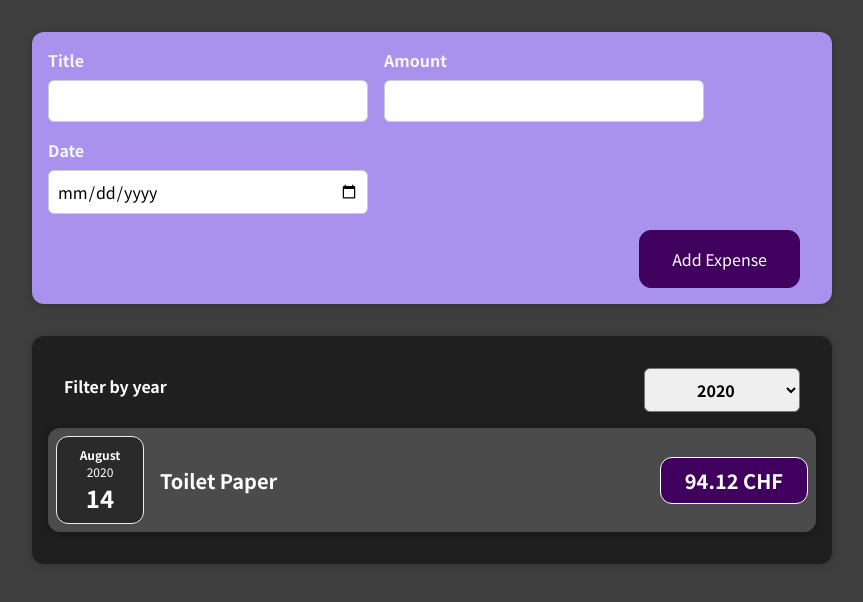
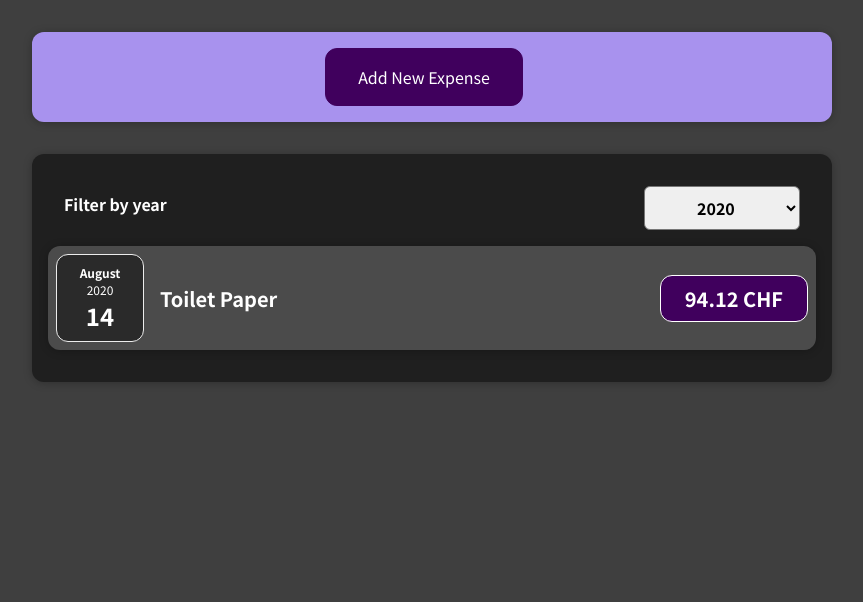
Before and after one commit to abeerance/Expense-list, a React (Create React App) app: page / in a window 1280 px wide. Shown: the top 602 px of the page, without its empty margins (208-1071 px from the left). Built offline with nearby package versions, Linux system fonts and the light colour scheme.

Commit message:
Conditional return statements and adding Cancel button in the form

```diff
--- a/src/components/Expenses/ExpenseItem.js
+++ b/src/components/Expenses/ExpenseItem.js
@@ -6,13 +6,17 @@
 
 const ExpenseItem = (props) => {
     return (
+        <li>
             <Card className="expense-item">
                 <ExpenseDate date={props.date} />
                 <div className="expense-item__description">
                     <h2>{props.title}</h2>
-                <div className="expense-item__price">{props.amount} CHF</div>
+                    <div className="expense-item__price">
+                        {props.amount} CHF
+                    </div>
                 </div>
             </Card>
+        </li>
     );
 };
 
--- a/src/components/Expenses/Expenses.js
+++ b/src/components/Expenses/Expenses.js
@@ -1,9 +1,9 @@
 import React, { useState } from "react";
 
-import ExpenseItem from "./ExpenseItem";
 import Card from "../UI/Cards";
 import ExpensesFilter from "./ExpensesFilter";
 import "./Expenses.css";
+import ExpensesList from "./ExpensesList";
 
 const Expenses = (props) => {
     const [filteredYear, setFilteredYear] = useState("2020");
@@ -17,6 +17,7 @@
         return expense.date.getFullYear().toString() === filteredYear;
     });
 
+    // Return JSX-Snippet
     return (
         <div>
             <Card className="expenses">
@@ -24,19 +25,7 @@
                     selected={filteredYear}
                     onChangeFilter={filterChangeHandler}
                 />
-                {/* forEach item in props.item, transform expense-Item to ExpenseItem; Conditional output when emtpy */}
-                {filteredExpenses.length === 0 ? (
-                    <p>No expenses found.</p>
-                ) : (
-                    filteredExpenses.map((expense) => (
-                        <ExpenseItem
-                            key={expense.id}
-                            title={expense.title}
-                            amount={expense.amount}
-                            date={expense.date}
-                        />
-                    ))
-                )}
+                <ExpensesList items={filteredExpenses}/>
             </Card>
         </div>
     );
--- /dev/null
+++ b/src/components/Expenses/ExpensesList.css
@@ -0,0 +1,9 @@
+.expenses-list {
+    list-style: none;
+    padding: 0;
+}
+
+.expenses-list__fallback {
+    color: white;
+    text-align: center;
+}
--- /dev/null
+++ b/src/components/Expenses/ExpensesList.js
@@ -0,0 +1,26 @@
+import React from "react";
+
+import './ExpensesList.css'
+import ExpenseItem from "./ExpenseItem";
+
+const ExpensesList = props => {
+    // Conditional query if filteredExpenses is NOT empty. Initial state = P-Tag. If NOT empty, then render ExpenseItem - Clean JSX tag
+    if(props.items.length === 0){
+        return(<h2 className="expenses-list__fallback">Found no expenses</h2>)
+    }
+
+    return (
+        <ul className="expenses-list">
+            {props.items.map((expense) => (
+            <ExpenseItem
+                key={expense.id}
+                title={expense.title}
+                amount={expense.amount}
+                date={expense.date}
+            />
+        ))}
+        </ul>
+    )
+}
+
+export default ExpensesList
--- a/src/components/NewExpense/ExpenseForm.js
+++ b/src/components/NewExpense/ExpenseForm.js
@@ -112,6 +112,9 @@
                 </div>
             </div>
             <div className="new-expense__actions">
+                <button type="button" onClick={props.onCancel}>
+                    Cancel
+                </button>
                 <button type="submit">Add Expense</button>
             </div>
         </form>
--- a/src/components/NewExpense/NewExpense.js
+++ b/src/components/NewExpense/NewExpense.js
@@ -1,23 +1,45 @@
-import React from "react";
+import React, { useState } from "react";
 
 import ExpenseForm from "./ExpenseForm";
 import "./NewExpense.css";
 
 const NewExpense = (props) => {
+    // useState for isEditing and function setIsEditing. Initial state of setIsEditing = false
+    const [isEditing, setIsEditing] = useState(false);
+
+    // Handler when save and adding new expense
     const saveExpenseDataHandler = (enteredExpenseData) => {
         const expenseData = {
             ...enteredExpenseData,
             id: Math.random().toString(),
         };
         props.onAddExpense(expenseData);
+        setIsEditing(false);
+    };
+
+    // Handler if user is adding a new expense
+    const startEditingHandler = () => {
+        setIsEditing(true);
+    };
+
+    // Handler if user cancels adding a new expense
+    const stopEditingHandler = () => {
+        setIsEditing(false);
     };
 
     return (
         <div className="new-expense">
-            {
-                /* Custom prop "function" to forward data to App.js -> pointer */
-            }
-            <ExpenseForm onSaveExpenseData={saveExpenseDataHandler} />
+            {/* Check isDditing is false */}
+            {!isEditing && (
+                <button onClick={startEditingHandler}>Add New Expense</button>
+            )}
+            {/* Check isEditing is true | Custom prop "function" to forward data to App.js -> pointer */}
+            {isEditing && (
+                <ExpenseForm
+                    onSaveExpenseData={saveExpenseDataHandler}
+                    onCancel={stopEditingHandler}
+                />
+            )}
         </div>
     );
 };
```
Also changed, not shown: 1 other file (tests, documents, lock files or other folders). Lines whose indentation alone changed are shown as unchanged.
